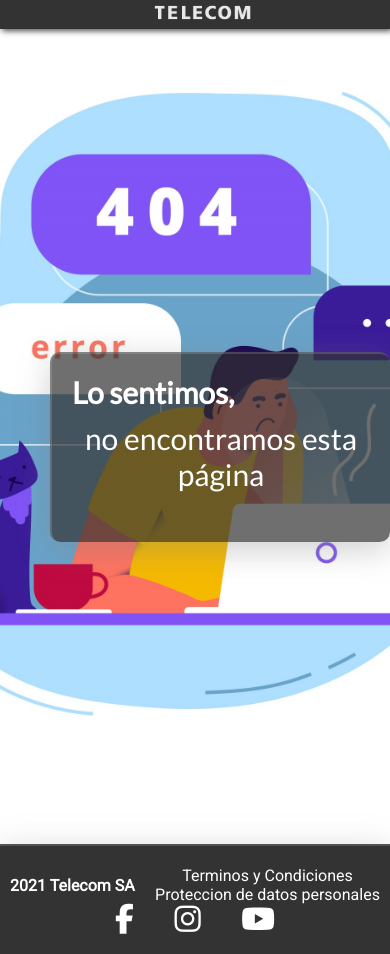
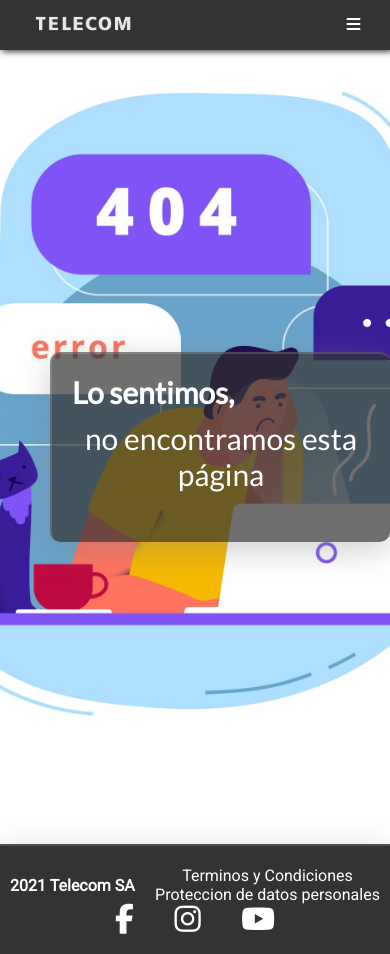
Before and after one commit to juanliviero/TecoSmartHome, a plain HTML site: page 404.html in a window 390 px wide. Drawn offline with nearby package versions, Linux system fonts and the light colour scheme; files that its build step writes are made by us from their sources.

Commit message:
Update 404.html
se actualiza barra de navegacion de cada pagina

```diff
--- a/404.html
+++ b/404.html
@@ -22,8 +22,17 @@
     <body>
         <header class="header">
 
+
             <nav class="header__navbar">
-                <a href="index.html"> <img class="navbar__logo" src="imagenes/LogoBlanco.png"></a>
+                <div class="prueba">
+                    <a href="index.html"> <img class="navbar__logo" src="imagenes/LogoBlanco.png" alt="Logo Telecom" loading="lazy"></a>
+
+                    <div class="menuhamburguesa">
+                        <label for="toggle"><i class="fas fa-bars"></i></label>
+                    </div>
+
+                </div>
+                <input type="checkbox" id="toggle">
 
                 <ul class="navbar__lista">
 
```
